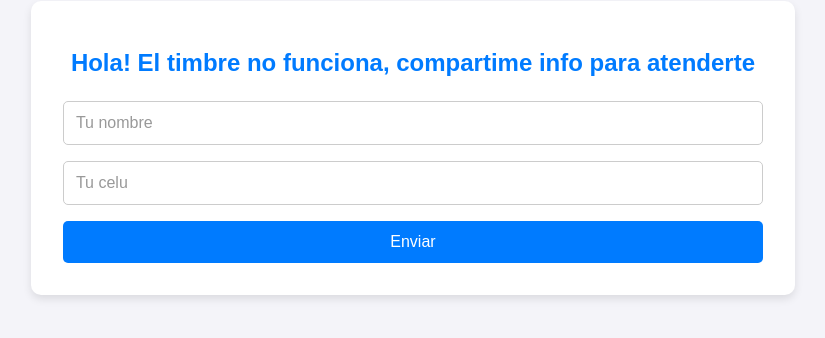
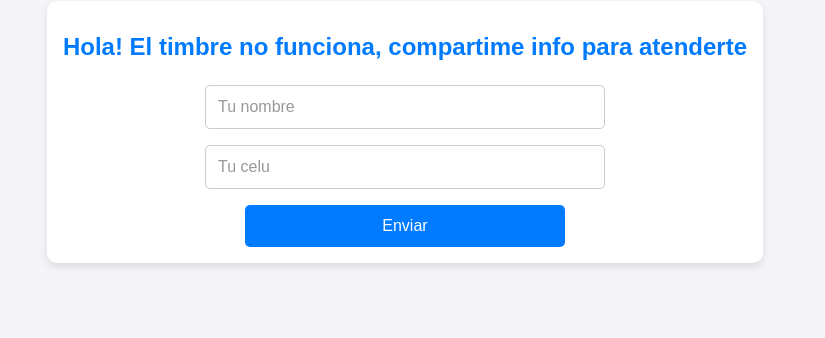
Before and after one commit to im-agarcia/alerta-timbre, a React (Create React App) app: page / in a window 1280 px wide. Shown: the top 338 px of the page, without its empty margins (235-1060 px from the left). Built offline with nearby package versions, Linux system fonts and the light colour scheme.

Commit message:
Estetica

```diff
--- a/src/App.css
+++ b/src/App.css
@@ -8,18 +8,19 @@ body {
   justify-content: center;
   align-items: flex-start; /* Alinea el contenido en la parte superior */
   min-height: 100vh;
-  padding-top: 1px; /* Margen superior de 1px */
+  padding: 1px; /* Margen superior de 1px */
 }
 
 .App {
   background: white;
-  padding: 2rem;
+  padding: 1rem;
   border-radius: 10px;
   box-shadow: 0 4px 8px rgba(0, 0, 0, 0.1);
   width: 100%;
-  max-width: 700px; /* Ancho máximo de 700px */
+  max-width: 100%; /* Ocupa el 100% del ancho de la pantalla */
   margin: 0 auto; /* Centra el contenedor */
   text-align: center;
+  box-sizing: border-box; /* Incluye el padding en el ancho total */
 }
 
 h1 {
@@ -32,6 +33,9 @@ form {
   display: flex;
   flex-direction: column;
   gap: 1rem;
+  width: 100%;
+  max-width: 400px; /* Limita el ancho del formulario */
+  margin: 0 auto; /* Centra el formulario */
 }
 
 input {
@@ -56,6 +60,8 @@ button {
   font-size: 1rem;
   cursor: pointer;
   transition: background-color 0.3s ease;
+  width: 80%; /* El botón ocupa el 80% del ancho del formulario */
+  margin: 0 auto; /* Centra el botón */
 }
 
 button:hover {
@@ -90,6 +96,7 @@ p.error {
 
   button {
       font-size: 0.9rem;
+      width: 90%; /* El botón ocupa el 90% del ancho en móviles */
   }
 }
 
```
